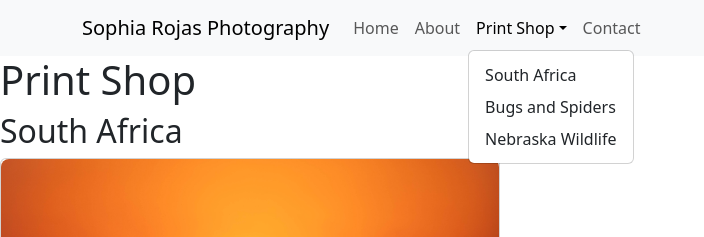
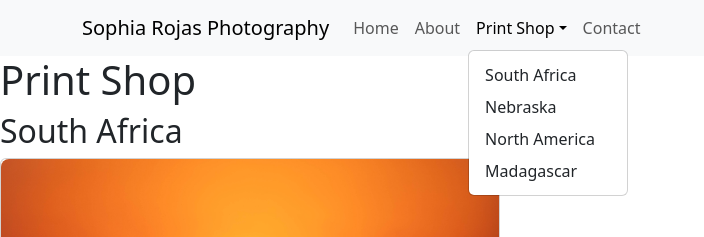
Before and after one commit to DrewC96/Sophia-Photography-Website, a React (Vite) app: page /printshop in a window 1280 px wide. Both pictures are taken after a click on the button "Print Shop". Shown: the top 237 px of the page, without its empty margins (0-704 px from the left). Built offline with nearby package versions, Linux system fonts and the light colour scheme.

Commit message:
added nebraska, north america, and madagascar to the print shop drop down in the nav bar

```diff
--- a/src/Components/NavBar.jsx
+++ b/src/Components/NavBar.jsx
@@ -17,11 +17,14 @@ function NavBar() {
               <NavDropdown.Item as={Link} to="/printshop/south-africa">
                 South Africa
               </NavDropdown.Item>
-              <NavDropdown.Item as={Link} to="/printshop/bugs-and-spiders">
-                Bugs and Spiders
+              <NavDropdown.Item as={Link} to="/printshop/nebraska">
+                Nebraska
               </NavDropdown.Item>
-              <NavDropdown.Item as={Link} to="/printshop/nebraska-wildlife">
-                Nebraska Wildlife
+              <NavDropdown.Item as={Link} to="/printshop/north-america">
+                North America
+              </NavDropdown.Item>
+              <NavDropdown.Item as={Link} to="/printshop/madagascar">
+                Madagascar
               </NavDropdown.Item>
             </NavDropdown>
             <Nav.Link as={Link} to="/contact">Contact</Nav.Link>
--- a/src/pages/PrintShop.jsx
+++ b/src/pages/PrintShop.jsx
@@ -153,7 +153,7 @@ const southAfrica = [
     },
 ];
 
-const bugsAndSpiders = [
+const nebraska = [
     {
         id: 1,
         image: null,
@@ -168,7 +168,16 @@ const bugsAndSpiders = [
     },
 ];
 
-const nebraskaWildlife = [
+const northAmerica = [
+    {
+        id: 1,
+        image: null,
+        title: 'nebraska wildlife',
+        description: 'nebraska wildlife',
+    },
+];
+
+const madagascar = [
     {
         id: 1,
         image: null,
@@ -179,8 +188,9 @@ const nebraskaWildlife = [
 
 const categories = {
     'south-africa':  southAfrica,
-    'bugs-and-spiders': bugsAndSpiders,
-    'nebraska-wildlife': nebraskaWildlife,
+    'nebraska': nebraska,
+    'north-america': northAmerica,
+    'madagascar': madagascar,
 };
 
 
@@ -190,8 +200,9 @@ export default function PrintShop() {
 
    const titleMap = {
     'south-africa': 'South Africa',
-    'bugs-and-spiders': 'Bugs & Spiders',
-    'nebraska-wildlife': 'Nebraska Wildlife',
+    'nebraska': 'Nebraska',
+    'north-america': 'North America',
+    'madagascar': 'Madagascar',
    };
 
     return (
```
